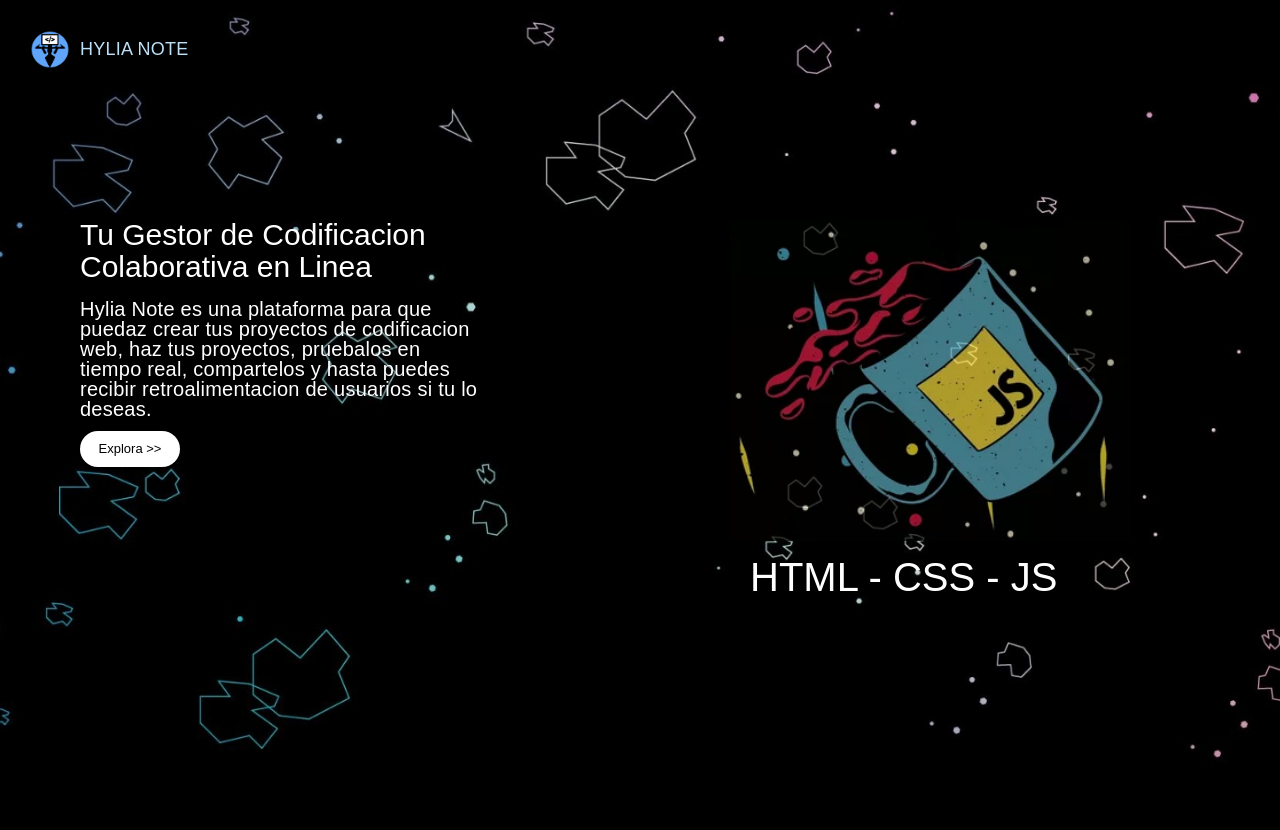
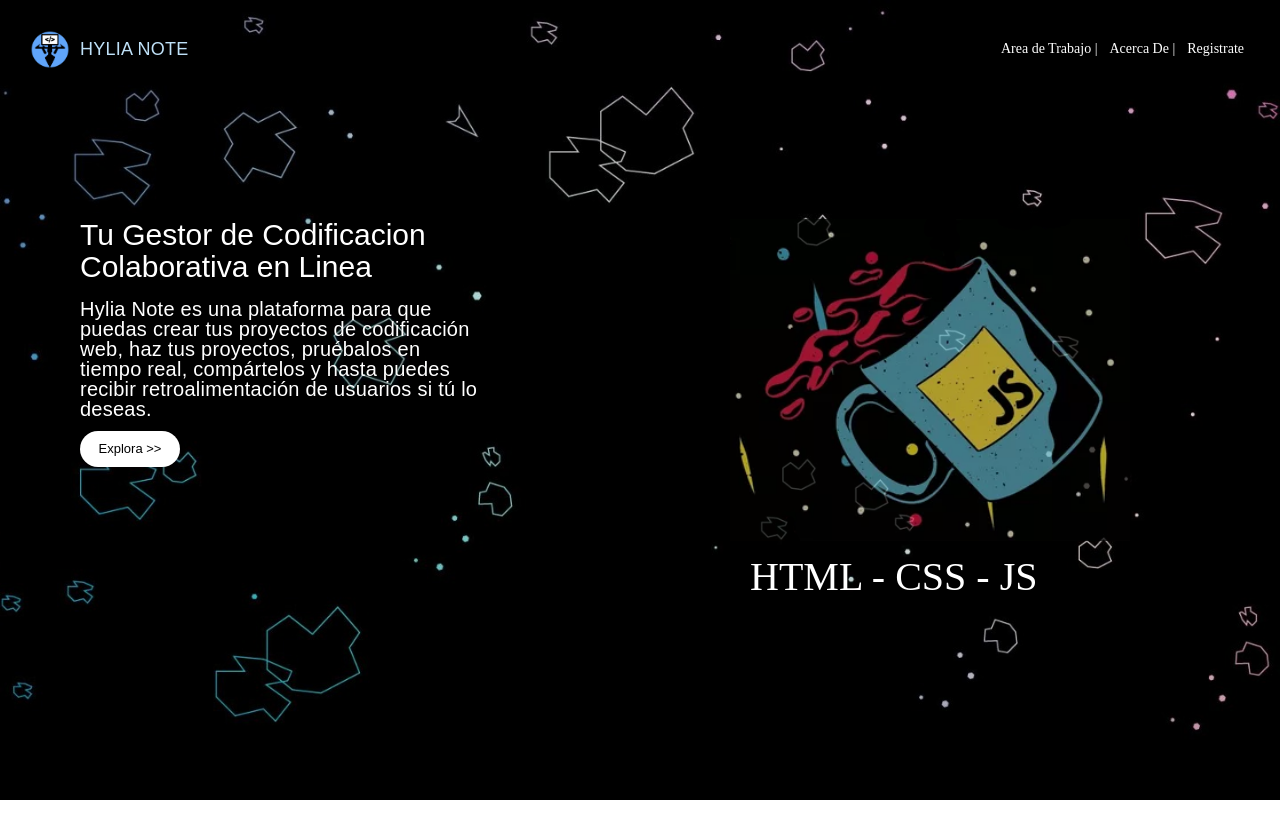
Before and after one commit to Oswar99/FrontHylian, an Angular app: page / in a window 1280 px wide. After the commit the page ends 800 px from the top, so only its background shows below. Built offline with nearby package versions, Linux system fonts and the light colour scheme.

Commit message:
visual landing terminada, falta enrutamiento

```diff
--- a/src/app/app.module.ts
+++ b/src/app/app.module.ts
@@ -11,6 +11,7 @@ import { LoginComponent } from './login/login.component';
 import { BrowserAnimationsModule } from '@angular/platform-browser/animations';
 import { LateralBarComponent } from './components/navbar/navbar';
 import { ProjectsComponent } from './components/projects/projects';
+import { UserProfileComponent } from './user-profile/user-profile.component';
 
 @NgModule({
   declarations: [
@@ -20,7 +21,8 @@ import { ProjectsComponent } from './components/projects/projects';
     LandingPageComponent,
     LoginComponent,
     LateralBarComponent,
-    ProjectsComponent
+    ProjectsComponent,
+    UserProfileComponent
   ],
   imports: [
     BrowserModule,
--- a/src/app/landing-page/landing-page.component.html
+++ b/src/app/landing-page/landing-page.component.html
@@ -1,13 +1,20 @@
 <div id="contenedor">
-    <div id="conlogo">
-        <img id="logohylia" src="/assets/imgs/LogoHylia.png" alt="">
-        <span id="textlogo">HYLIA NOTE</span>
+    <div id="barraNav">
+        <div id="conlogo">
+            <img id="logohylia" src="/assets/imgs/LogoHylia.png" alt="">
+            <span id="textlogo">HYLIA NOTE</span>
+        </div>
+        <div id="barra">
+            <button class="btnBarra" id="areaTrabajo">Area de Trabajo |</button>
+            <button class="btnBarra" id="acercaDe">Acerca De |</button>
+            <button (click)="irALogin()" class="btnBarra" id="login">Registrate</button>
+        </div>
     </div>
     <div id="conparrafo">
         <h1 id="titulolanding">Tu Gestor de Codificacion Colaborativa en Linea</h1>
-        <p id="parrafo">Hylia Note es una plataforma para que puedaz crear tus proyectos de codificacion web, haz tus
-            proyectos, pruebalos en tiempo real, compartelos y hasta puedes recibir retroalimentacion de
-            usuarios si tu lo deseas.
+        <p id="parrafo">Hylia Note es una plataforma para que puedas crear tus proyectos de codificación web, haz tus
+             proyectos, pruébalos en tiempo real, compártelos y hasta puedes recibir retroalimentación de
+             usuarios si tú lo deseas.
         </p>
         <input id="btnexplora" type="button" value="Explora >>">
     </div>
--- a/src/app/landing-page/landing-page.component.scss
+++ b/src/app/landing-page/landing-page.component.scss
@@ -67,5 +67,30 @@
     color: rgb(255, 255, 255);
     margin: 5%;
     font-size: 40px;
-    font-family: Arial, Helvetica, sans-serif;
+    font-family: Kristen ITC;
 }
+
+//barra
+#barraNav {
+    display: flex;
+    flex-direction: row;
+    flex-wrap: nowrap;
+    justify-content: space-between;
+    align-items: normal;
+    align-content: normal;
+}
+
+#barra {
+    display: flex;
+    align-items: center;
+    margin-top: 30px;
+    margin-right: 30px;
+}
+
+.btnBarra {
+    text-align: center;
+    background-color: transparent;
+    border: none;
+    color: #fff;
+    font-family: 'Times New Roman', Times, serif;
+}
--- a/src/app/landing-page/landing-page.component.ts
+++ b/src/app/landing-page/landing-page.component.ts
@@ -1,4 +1,6 @@
 import { Component } from '@angular/core';
+import { Router } from '@angular/router';
+
 
 @Component({
   selector: 'app-landing-page',
@@ -6,5 +8,12 @@ import { Component } from '@angular/core';
   styleUrls: ['./landing-page.component.scss']
 })
 export class LandingPageComponent {
+  constructor (private router: Router){}
+
+  irALogin(){
+    this.router.navigate(['/login'])
+  }
+
+
 
 }
--- /dev/null
+++ b/src/app/user-profile/user-profile.component.html
@@ -0,0 +1 @@
+<p>user-profile works!</p>
```
Also changed, not shown: src/app/user-profile/user-profile.component.ts (added, +10 -0 lines), src/app/user-profile/user-profile.component.scss (added), 1 other file (tests, documents, lock files or other folders).
